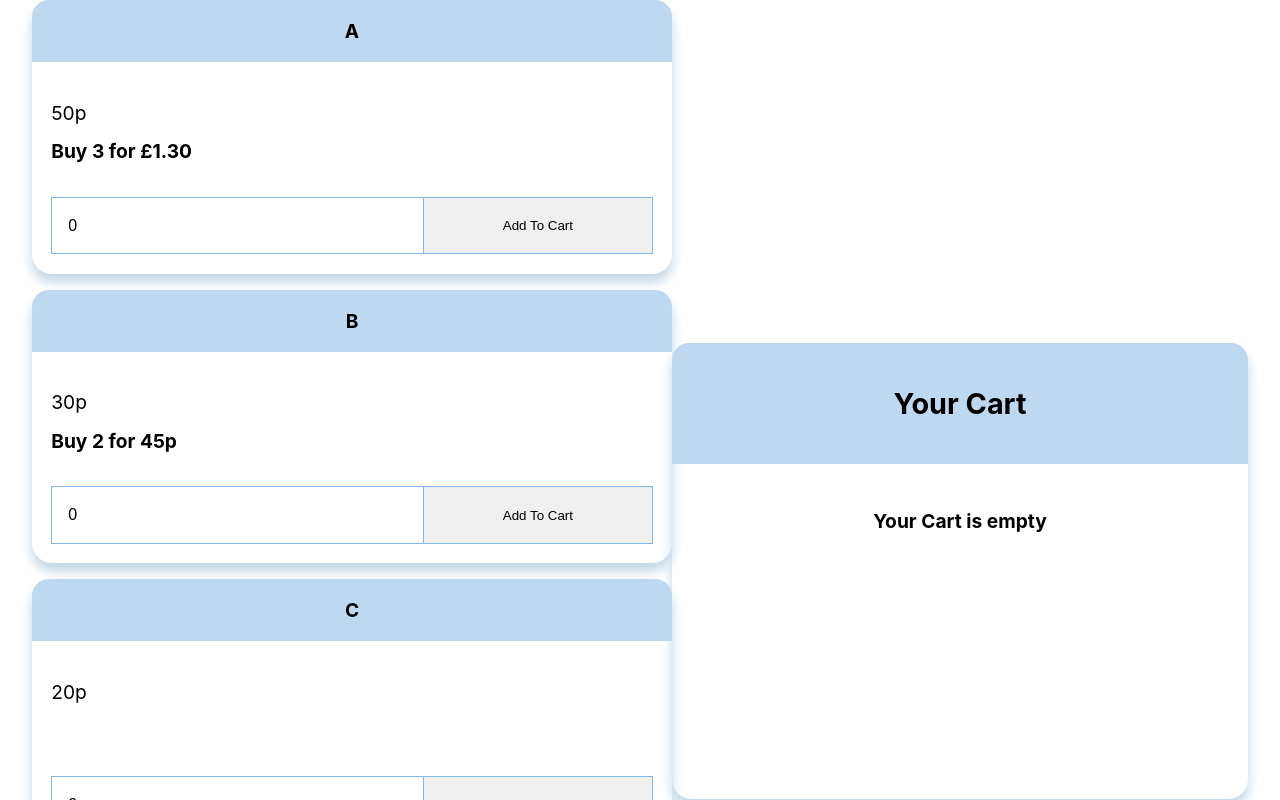
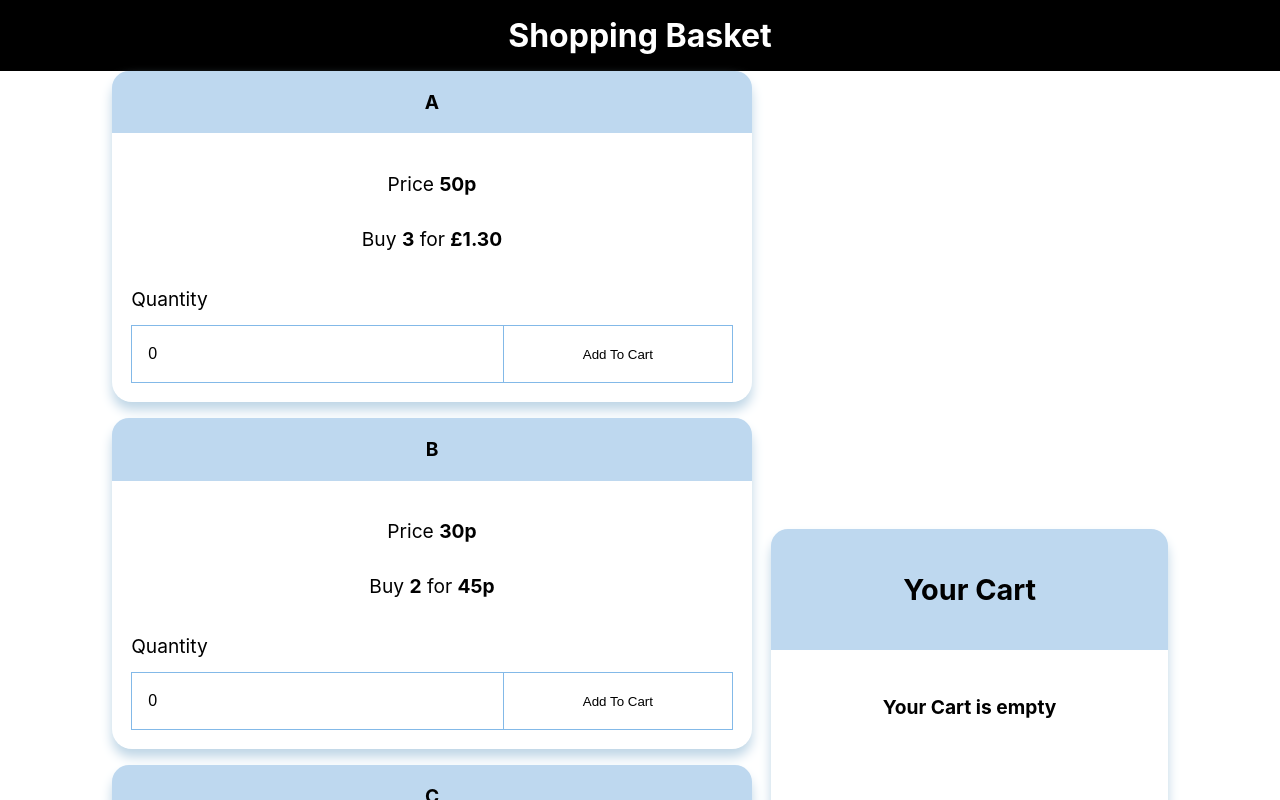
Before and after one commit to Nathanavie/ShoppingCart, a React (Create React App) app: page / in a window 1280 px wide. Shown: the top 800 px of the page. Built offline with nearby package versions, Linux system fonts and the light colour scheme.

Commit message:
Added in a header and finalised the css

```diff
--- a/src/App.css
+++ b/src/App.css
@@ -1,4 +1,6 @@
-
+html {
+  overflow: hidden;
+}
 
 .product, .cart {
   border-radius: 20px;
@@ -24,7 +26,7 @@
 
 .productDetails {
   display: grid;
-  grid-template-rows: repeat(3, 3em);
+  grid-template-rows: repeat(4, 3em);
   grid-template-columns: repeat(2, auto);
   padding: 1em;
 }
@@ -42,14 +44,19 @@
 
 .productPrice, .productDeal {
   grid-column: 1 / -1;
+  text-align: center;
+}
+
+.productDeal {
+  margin: auto 0;
 }
 
 .productPrice {
   grid-row: 1;
 }
 
+
 .productInput {
-  grid-row: 3;
   grid-column: 1;
   border: .1rem solid #83b9e8;
   font-size: 1rem;
@@ -61,25 +68,35 @@ input[type=number]::-webkit-outer-spin-button {
   transform: scale(1.3)
 }
 
+.clearCart,.updateCart {
+  border: .1rem solid #83b9e8;
+  background: #fff;
+}
+
+.clearCart {
+  padding: 1em;
+}
+
 .updateCart {
-  grid-row: 3;
   grid-column: 2;
-  border: .1rem solid #83b9e8;
   border-left: none;
   transition: all .1s ease;
 }
-.updateCart:hover {
+
+.updateCart:hover, .clearCart:hover {
   cursor: pointer;
   background: #83b9e8
 }
 
-input[type="number"]:focus {
+input[type="number"]:focus, button:focus {
   outline: none;
 }
 
 .cart {
   height: 57%;
-  min-width: 30em;
+  min-width: 31%;
+  margin-left: 1em;
+  text-align: center;
 }
 
 .cartItems h4 {
@@ -89,9 +106,26 @@ input[type="number"]:focus {
 .cartItems {
   padding: 1em;
 }
+
+header {
+  width: 100%;
+  text-align: center;
+  background: black;
+  color: #fff;
+  padding: 1em 0;
+}
+
+header h1 {
+  margin: 0;
+}
+
 @media (max-width: 768px) {
+  html {
+    overflow: scroll;
+  }
   .container {
     justify-content: unset;
+    margin-top: 1em;
   }
   .productContainer {
     width: 100%;
@@ -99,6 +133,7 @@ input[type="number"]:focus {
   .cart {
     min-width: 90%;
     margin: 1em auto 0;
+    height: fit-content;
   }
   .product {
     width: 90%;
--- a/src/components/Cart.js
+++ b/src/components/Cart.js
@@ -23,7 +23,7 @@ const Cart = props => {
         {product.noB > 0 ? <div><p><strong>B</strong> Quantity: {product.noB} Price: {priceB}</p></div> : ''}
         {product.noC > 0 ? <div><p><strong>C</strong> Quantity: {product.noC} Price: {priceC}</p></div> : ''}
         {product.noD > 0 ? <div><p><strong>D</strong> Quantity: {product.noD} Price: {priceD}</p></div> : ''}
-        {totalPrice != '0p' ? <><p>Total: {totalPrice}</p> <button className="clearCart" onClick={props.clearCart}>Clear Cart</button></>: ''}
+        {totalPrice != '0p' ? <><p><strong>Total:</strong> {totalPrice}</p> <button className="clearCart" onClick={props.clearCart}>Clear Cart</button></>: ''}
       </div>
     </div>
   )
--- /dev/null
+++ b/src/components/Header.js
@@ -0,0 +1,10 @@
+import React from 'react';
+
+const Header = props => {
+  return (
+    <header>
+      <h1>Shopping Basket</h1>
+    </header>
+  )
+}
+export default Header
--- a/src/components/Main.js
+++ b/src/components/Main.js
@@ -1,6 +1,7 @@
 import React from 'react';
 import Products from './Products';
 import Cart from './Cart';
+import Header from './Header';
 import products from '../assets/products.json';
 
 class Main extends React.Component {
@@ -137,10 +138,13 @@ class Main extends React.Component {
             finalAPrice, finalBPrice, finalCPrice, finalDPrice, totalPrice,
             cartA, cartB, cartC, cartD } = this.state;
     return (
-      <div className="container">
-        <Products updateCart={this.updateCart} productsList={products} A={noOfA} B={noOfB} C={noOfC} D={noOfD} handleChange={this.handleChange}/>
-        <Cart clearCart={this.clearCart} noA={cartA} noB={cartB} noC={cartC} noD={cartD} A={finalAPrice} B={finalBPrice} C={finalCPrice} D={finalDPrice} totalPrice={totalPrice}/>
-      </div>
+      <>
+        <Header />
+        <div className="container">
+          <Products updateCart={this.updateCart} productsList={products} A={noOfA} B={noOfB} C={noOfC} D={noOfD} handleChange={this.handleChange}/>
+          <Cart clearCart={this.clearCart} noA={cartA} noB={cartB} noC={cartC} noD={cartD} A={finalAPrice} B={finalBPrice} C={finalCPrice} D={finalDPrice} totalPrice={totalPrice}/>
+        </div>
+      </>
     )
   }
 
--- a/src/components/Products.js
+++ b/src/components/Products.js
@@ -16,12 +16,12 @@ const Products = props => {
             <h4>{product.name}</h4>
           </div>
           <div className="productDetails">
-            <p className="productPrice">{product.price}p</p>
-            {product.deal ? <strong className="productDeal">Buy {product.NoOfItems} for {dealPrice}</strong> : ''}
-            {product.name === 'A' ? <input className="productInput" type="number" name="noOfA" value={props.A} onChange={props.handleChange} /> :
-             product.name === 'B' ? <input className="productInput" type="number" name="noOfB" value={props.B} onChange={props.handleChange} /> :
-             product.name === 'C' ? <input className="productInput" type="number" name="noOfC" value={props.C} onChange={props.handleChange} /> :
-             product.name === 'D' ? <input className="productInput" type="number" name="noOfD" value={props.D} onChange={props.handleChange} /> : ''}
+            <p className="productPrice">Price <strong>{product.price}p</strong></p>
+            {product.deal ? <p className="productDeal">Buy <strong>{product.NoOfItems}</strong> for <strong>{dealPrice}</strong></p> : ''}
+            {product.name === 'A' ? <><p className="productQuantity">Quantity</p><input className="productInput" type="number" name="noOfA" value={props.A} onChange={props.handleChange} /> </>:
+             product.name === 'B' ? <><p className="productQuantity">Quantity</p><input className="productInput" type="number" name="noOfB" value={props.B} onChange={props.handleChange} /> </>:
+             product.name === 'C' ? <><p className="productQuantity">Quantity</p><input className="productInput" type="number" name="noOfC" value={props.C} onChange={props.handleChange} /> </>:
+             product.name === 'D' ? <><p className="productQuantity">Quantity</p><input className="productInput" type="number" name="noOfD" value={props.D} onChange={props.handleChange} /> </>: ''}
              <button className="updateCart" onClick={props.updateCart}>Add To Cart</button>
            </div>
         </div>
```
